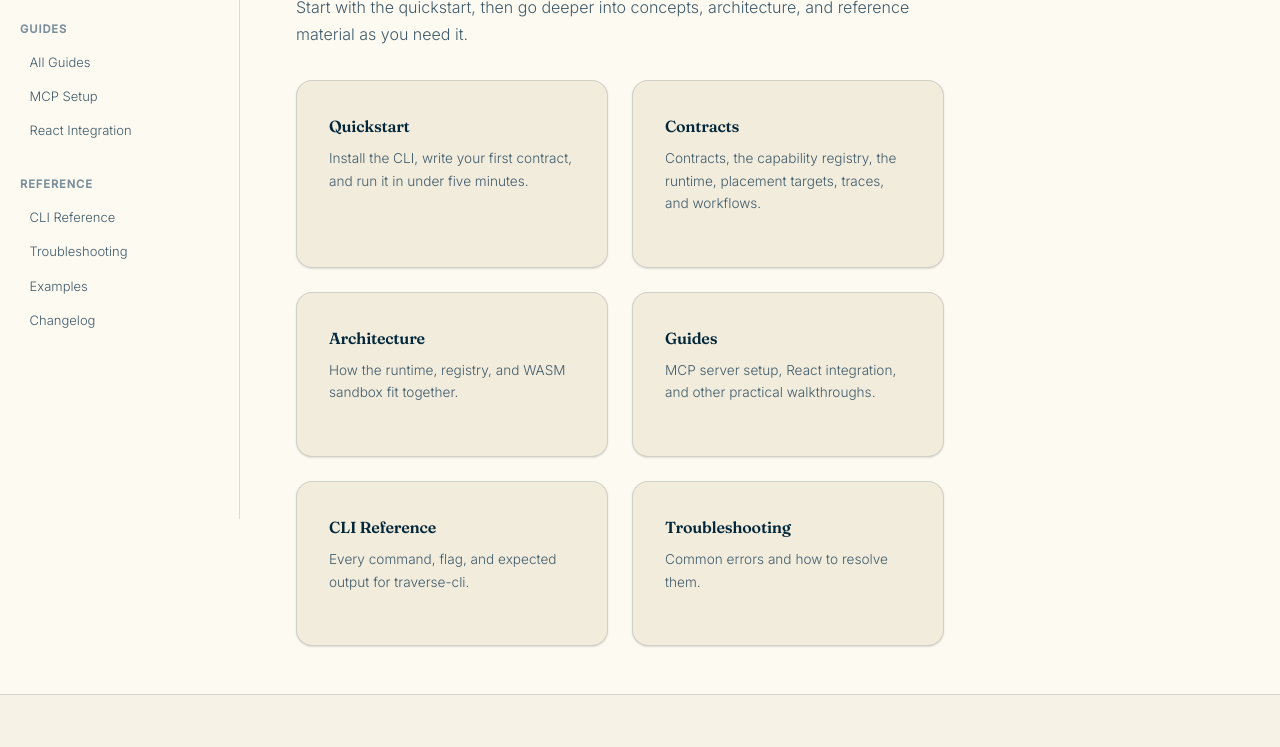
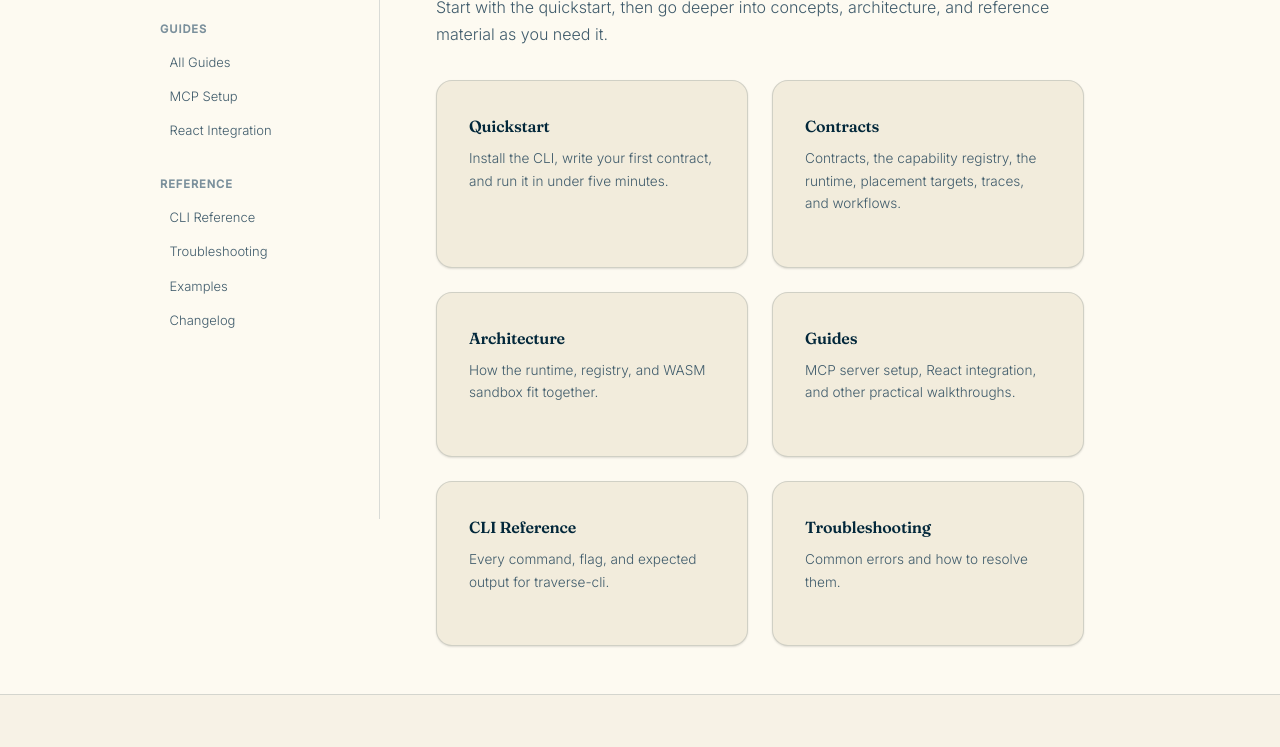
Before and after one commit to traverse-framework/website, an Astro site: page /docs in a window 1280 px wide. Shown: the part 442-1189 px from the top of the page. Built offline with nearby package versions, Linux system fonts and the light colour scheme; Astro itself is replaced by a stand-in of ours.

Commit message:
fix: center docs layout and changelog instead of left-pinning to viewport edge
.docs-layout had no max-width, so the sidebar+content grid on all nine
docs pages hugged the left viewport edge with a dead right gutter.
.changelog-wrap only had a mobile padding rule and no desktop width
rule at all, so releases ran full-bleed left. Both now center: docs as
a 1000px unit (240 sidebar + 760 content), changelog at 920px.

Co-Authored-By: Claude Fable 5 <noreply@anthropic.com>

```diff
--- a/public/assets/css/components.css
+++ b/public/assets/css/components.css
@@ -426,7 +426,8 @@
 /* ─── Docs sidebar ───────────────────────────────────────────────────────── */
 .docs-layout {
   display: grid; grid-template-columns: 240px 1fr; gap: 0;
-  min-height: calc(100vh - var(--nav-h)); margin-top: var(--nav-h);
+  max-width: 1000px; margin: var(--nav-h) auto 0;
+  min-height: calc(100vh - var(--nav-h));
 }
 .docs-sidebar {
   position: sticky; top: var(--nav-h);
--- a/src/pages/changelog.astro
+++ b/src/pages/changelog.astro
@@ -9,7 +9,8 @@ const _body = "<div class=\"changelog-wrap\">\n  <div class=\"section-label\" st
   canonical={"https://traverse-framework.com/changelog.html"}
   crumbs={[{ label: "Home", href: "/" }]}
 >
-  <style is:global slot="head">@media (max-width: 768px) { .changelog-wrap { padding: 2.5rem 1.25rem 4rem; } }
+  <style is:global slot="head">.changelog-wrap { max-width: 920px; margin: 0 auto; padding: 3rem 2rem 5rem; }
+    @media (max-width: 768px) { .changelog-wrap { padding: 2.5rem 1.25rem 4rem; } }
 
     .release {
       display: grid;
```
